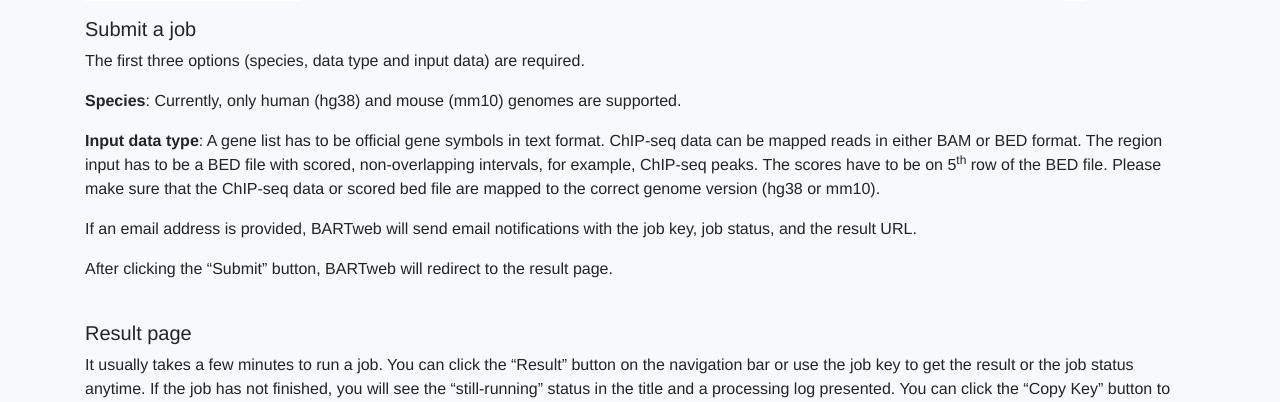
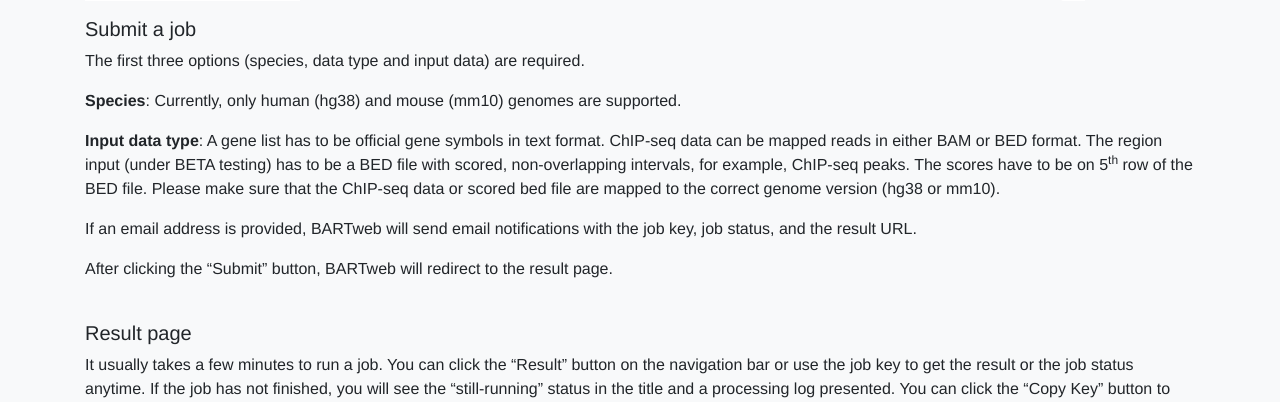
Before and after one commit to zang-lab/BARTweb_frontend, a Flask app: page /help in a window 1280 px wide. Shown: the part 923-1325 px from the top of the page. Run offline with Flask 2, Linux system fonts and the light colour scheme; some libraries are stand-ins or nearby versions.

Commit message:
indicate testing

```diff
--- a/templates/help.html
+++ b/templates/help.html
@@ -42,7 +42,7 @@
           <h5>Submit a job</h5>
           <p>The first three options (species, data type and input data) are required. </p>
           <p><strong>Species</strong>: Currently, only human (hg38) and mouse (mm10) genomes are supported. </p>
-          <p><strong>Input data type</strong>: A gene list has to be official gene symbols in text format. ChIP-seq data can be mapped reads in either BAM or BED format. The region input has to be a BED file with scored, non-overlapping intervals, for example, ChIP-seq peaks. The scores have to be on 5<sup>th</sup> row of the BED file. Please make sure that the ChIP-seq data or scored bed file are mapped to the correct genome version (hg38 or mm10).</p>
+          <p><strong>Input data type</strong>: A gene list has to be official gene symbols in text format. ChIP-seq data can be mapped reads in either BAM or BED format. The region input (under BETA testing) has to be a BED file with scored, non-overlapping intervals, for example, ChIP-seq peaks. The scores have to be on 5<sup>th</sup> row of the BED file. Please make sure that the ChIP-seq data or scored bed file are mapped to the correct genome version (hg38 or mm10).</p>
           <p>If an email address is provided, BARTweb will send email notifications with the job key, job status, and the result URL.</p>
           <p>After clicking the “Submit” button, BARTweb will redirect to the result page.</p>
           <br>
```
